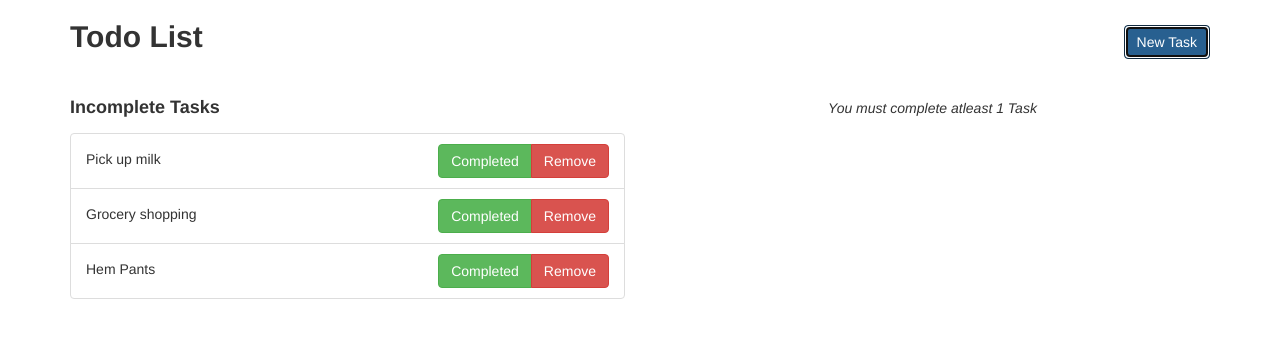
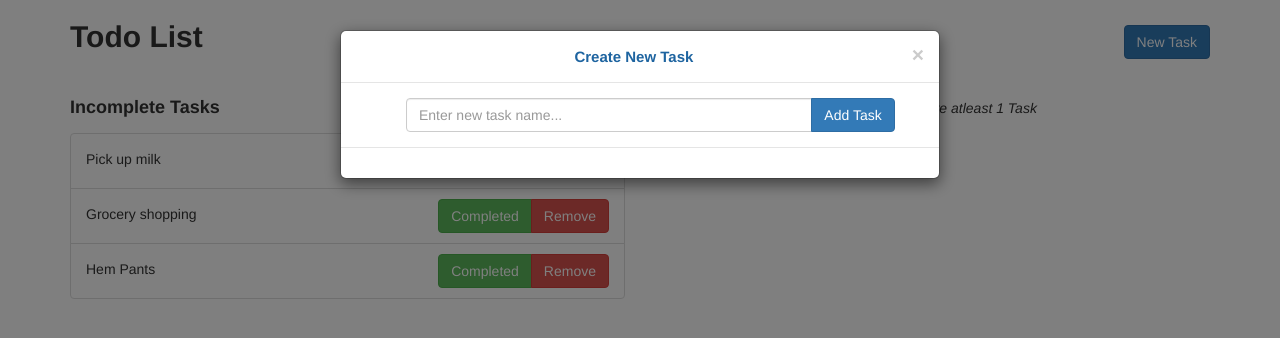
Before and after one commit to jonathanzerox/todo-list-react, a React app: page / in a window 1280 px wide. Both pictures are taken after a click on the button "New Task". Built offline with nearby package versions, Linux system fonts and the light colour scheme.

Commit message:
Added new task modal - linked event listeners

```diff
--- a/dev/js/components/app.js
+++ b/dev/js/components/app.js
@@ -1,12 +1,23 @@
-import React from 'react';
+import React, {Component} from 'react';
 import {Grid, Row, Col, Button} from 'react-bootstrap';
 
 require('../../scss/style.scss');
 
 import IncompleteTasks from '../containers/incomplete-tasks';
 import CompleteTasks from '../containers/complete-tasks';
+import NewTask from '../containers/new-task';
 
-const App = () => {
+class App extends Component {
+
+    constructor(props) {
+        super(props);
+
+        this.state = {
+            showModal: false
+        }
+    }
+
+    render() {
         return (
             <Grid>
                 <Row className='show-grid'>
@@ -15,7 +26,7 @@ const App = () => {
                     </Col>
 
                     <Col xs={6} md={6}>
-                    <Button bsStyle='primary' className='pull-right nwtask'>New Task</Button>
+                        <Button bsStyle='primary' className='pull-right nwtask' onClick={() => this.setState({showModal: true})}>New Task</Button>
                     </Col>
                 </Row>
 
@@ -28,8 +39,13 @@ const App = () => {
                         <CompleteTasks />
                     </Col>
                 </Row>
+
+                <Row>
+                    <NewTask showModal={this.state.showModal} closeModal={() => this.setState({showModal: false})} />
+                </Row>
             </Grid>
         )
     }
+}
 
 export default App;
--- /dev/null
+++ b/dev/js/containers/new-task.js
@@ -0,0 +1,47 @@
+import React, {Component} from 'react';
+import {Modal, Button} from 'react-bootstrap';
+
+class NewTask extends Component {
+
+    constructor(props) {
+        super(props);
+
+        this.state = { taskName: '' }
+        this.onFormSubmit = this.onFormSubmit.bind(this);
+    }
+
+    onFormSubmit(event) {
+        event.preventDefault();
+
+    }
+
+    render() {
+        return (
+            <Modal show={this.props.showModal} onHide={this.props.closeModal}>
+                <Modal.Header closeButton>
+                    <Modal.Title>Create New Task</Modal.Title>
+                </Modal.Header>
+
+                <Modal.Body>
+                    <form onSubmit={this.onFormSubmit} className='form-inline'>
+                        <div className='input-group modal-form'>
+                            <input
+                                value={this.state.taskName}
+                                onChange={event => this.setState({taskName: event.target.value})}
+                                className='form-control'
+                                placeholder="Enter new task name..." />
+                            <span className="input-group-btn">
+                                <button className='btn btn-primary'>Add Task</button>
+                            </span>
+                        </div>
+
+                    </form>
+                </Modal.Body>
+
+                <Modal.Footer />
+            </Modal>
+        )
+    }
+}
+
+export default NewTask;
--- a/dev/js/reducers/reducer-completed-tasks.js
+++ b/dev/js/reducers/reducer-completed-tasks.js
@@ -3,16 +3,11 @@ import {TASK_COMPLETED, REMOVE_COMPLETED_TASK} from '../actions/index';
 export default function(state=null, action) {
     switch (action.type) {
         case TASK_COMPLETED:
-
-            const finishedTasks = [];
-
             if(!state) {
                 return [action.payload]
             } else {
-                finishedTasks.push(...state, action.payload);
+                return [...state, action.payload];
             }
-
-            return finishedTasks;
         break;
 
         case REMOVE_COMPLETED_TASK:
--- a/dev/js/reducers/reducer-incomplete-tasks.js
+++ b/dev/js/reducers/reducer-incomplete-tasks.js
@@ -8,9 +8,13 @@ export default function(state=null, action) {
         break;
     }
 
-    return [
-        {taskName: 'Pick up milk', visibility: true},
-        {taskName: 'Grocery shopping', visibility: true},
-        {taskName: 'Hem Pants', visibility: true}
-    ]
+    if(!state){
+        return [
+            {taskName: 'Pick up milk', visibility: true},
+            {taskName: 'Grocery shopping', visibility: true},
+            {taskName: 'Hem Pants', visibility: true}
+        ]
+    } else {
+        return state;
+    }
 }
--- a/dev/scss/style.scss
+++ b/dev/scss/style.scss
@@ -2,6 +2,8 @@ $primary: #006699;
 $bold: bold;
 $top-spacing: 25px;
 $gray-color: #eee;
+$align-center: center;
+$size-15: 15px;
 
 h2 {
 	font-weight: $bold;
@@ -22,7 +24,7 @@ ul.list-group li:hover {
 
 .task-headers {
 	font-weight: $bold;
-	margin-bottom: 15px;
+	margin-bottom: $size-15;
 }
 
 .align-task {
@@ -33,7 +35,19 @@ ul.list-group li:hover {
 .no-complete-task {
 	margin-top: 10px;
 	font-style: italic;
-	text-align: center;
+	text-align: $align-center;
+}
+
+.modal-title {
+	text-align: $align-center;
+	font-size: $size-15;
+	font-weight: $bold;
+	color: #1E64A0;
+}
+
+.modal-form {
+	width: 100%;
+	margin-left: 50px;
 }
 
 .clearfix {
```
Lines whose indentation alone changed are shown as unchanged.
